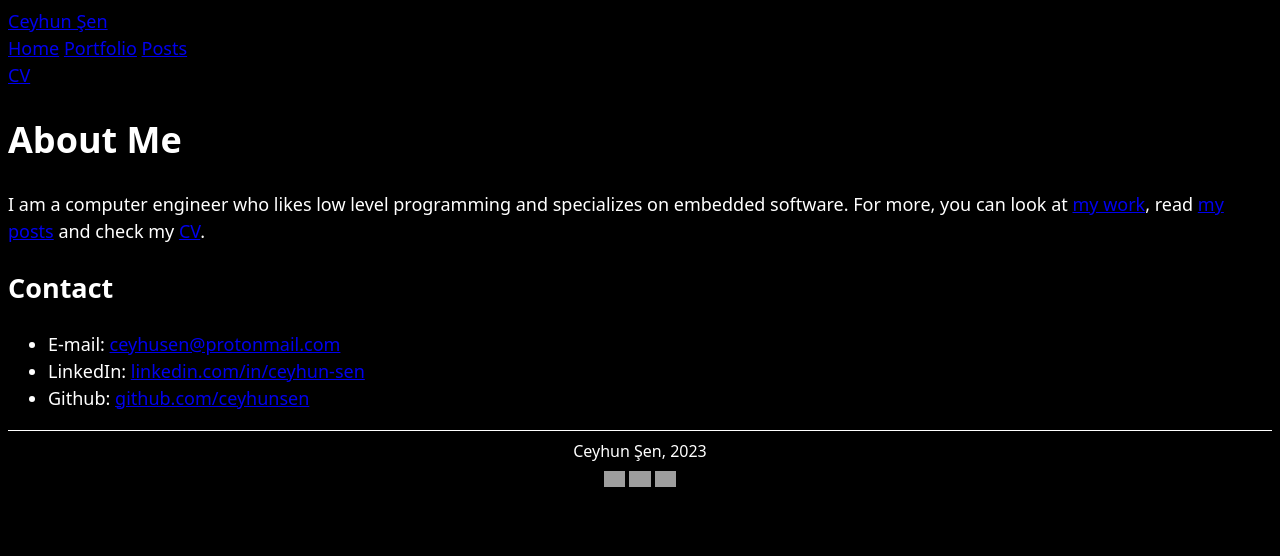
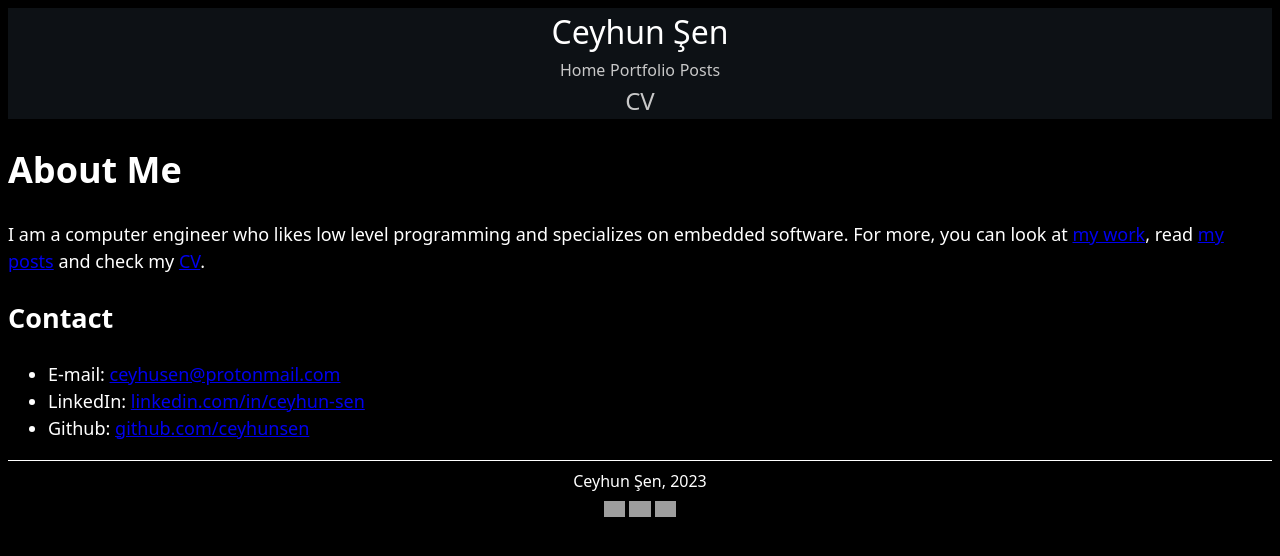
Before and after one commit to ceyhunsen/ceyhunsen.github.io, a Jekyll site: the page built from index.html, in a window 1280 px wide. Shown: the top 556 px of the page. Built offline with Jekyll 4.4.1, drawn with Linux system fonts in a browser that asks for light colours; grey boxes are pictures that could not be loaded.

Commit message:
Update navigation bar.

```diff
--- a/_includes/body.html
+++ b/_includes/body.html
@@ -1,6 +1,6 @@
 <body>
-	{% include top_bar.html %}
-	<main class="content">
+	{% include navigation.html %}
+	<main>
 		{{ content }}
 	</main>
 </body>
--- a/_includes/navigation.html
+++ b/_includes/navigation.html
@@ -1,5 +1,13 @@
 <nav>
-	{% for item in site.data.navigation %}
-		<a href="{{ item.link }}">{{ item.name }}</a>
-	{% endfor %}
+	<div>
+		<a id="logo" href="/">Ceyhun Şen</a>
+	</div>
+	<div>
+		{% for item in site.data.navigation %}
+			<a href="{{ item.link }}">{{ item.name }}</a>
+		{% endfor %}
+	</div>
+	<div>
+		<a id="cv" href="/assets/pdf/ceyhun_sen_cv.pdf" target="_blank">CV</a>
+	</div>
 </nav>
--- a/_includes/top_bar.html
+++ /dev/null
@@ -1,5 +0,0 @@
-<div class="top_bar">
-	<a href="/" class="top_bar_logo">Ceyhun Şen</a>
-	{% include navigation.html %}
-	<a href="/assets/pdf/ceyhun_sen_cv.pdf" target="_blank" class="cv">CV</a>
-</div>
--- a/assets/css/body.css
+++ b/assets/css/body.css
@@ -1,43 +1,40 @@
-/**
- * Styling for elements in body tag.
- **/
+/* Body style. */
 
-@import "top.css";
-@import "navbar.css";
+@import "navigation.css";
 @import "code.css";
 
 /**
  * Link styling.
  **/
- a {
+/* a {
 	color: var(--font-second);
 }
 a:hover {
 	color: var(--font-first);
-}
+} */
 
 /**
  * General styling of body.
  **/
-body {
-	margin: 0; /* Use whole page. */
+/* body {
+	margin: 0;
 	display: flex;
 	flex-direction: column;
 	overflow-wrap: break-word;
 	align-content: center;
-}
+} */
 
 /**
  * General styling of lists.
  **/
- li {
+ /* li {
 	list-style-type: disc;
-}
+} */
 
 /**
  * General styling of quotes.
  **/
-blockquote {
+/* blockquote {
 	background-color: var(--background-second);
 	color: var(--font-second);
 	font-style: italic;
@@ -45,14 +42,14 @@ blockquote {
 }
 blockquote p {
 	margin: 20px 15px;
-}
+} */
 
 /**
  * Main content.
  **/
-.content {
+/* .content {
 	text-align: left;
-	width: 750px;            /* Use maximum of 750 pixels for the width. */
+	width: 750px;
 	margin: 15px;
 	margin: 15px;
 }
@@ -61,4 +58,4 @@ blockquote p {
 	margin-left: auto;
 	margin-right: auto;
 	max-width: 75%;
-}
+} */
--- a/assets/css/code.css
+++ b/assets/css/code.css
@@ -63,7 +63,7 @@
 .highlight .vi { color: #f8f8f2 } /* Name.Variable.Instance */
 .highlight .il { color: #ae81ff } /* Literal.Number.Integer.Long */
 
-.highlight .gh { } /* Generic Heading & Diff Header */
+.highlight .gh { color: #ffffff; } /* Generic Heading & Diff Header */
 .highlight .gu { color: #75715e; } /* Generic.Subheading & Diff Unified/Comment? */
 .highlight .gd { color: #f92672; } /* Generic.Deleted & Diff Deleted */
 .highlight .gi { color: #a6e22e; } /* Generic.Inserted & Diff Inserted */
--- /dev/null
+++ b/assets/css/navigation.css
@@ -0,0 +1,34 @@
+/* Navigation bar style. */
+
+nav {
+	text-align: center;
+	background-color: var(--background-second);
+}
+nav a {
+	font-size: medium;
+	width: fit-content;
+	text-decoration: none;
+}
+nav a:link,
+nav a:visited {
+	color: var(--font-second);
+}
+nav a:hover {
+	color: var(--font-first);
+}
+
+nav #logo {
+	color: var(--font-first);
+	text-decoration: none;
+	font-size: xx-large;
+}
+
+nav #cv {
+	color: var(--font-second);
+	text-decoration: none;
+	font-size: x-large;
+}
+nav #cv:hover {
+	color: var(--font-first);
+	text-decoration: underline;
+}
--- a/assets/css/styles.css
+++ b/assets/css/styles.css
@@ -1,6 +1,6 @@
 /* Main stylesheet. */
 
-/* @import "body.css"; */
+@import "body.css";
 @import "footer.css";
 
 /* Variables. */
```
Also changed, not shown: assets/css/navbar.css (deleted, +0 -19 lines), assets/css/top.css (deleted, +0 -40 lines).
